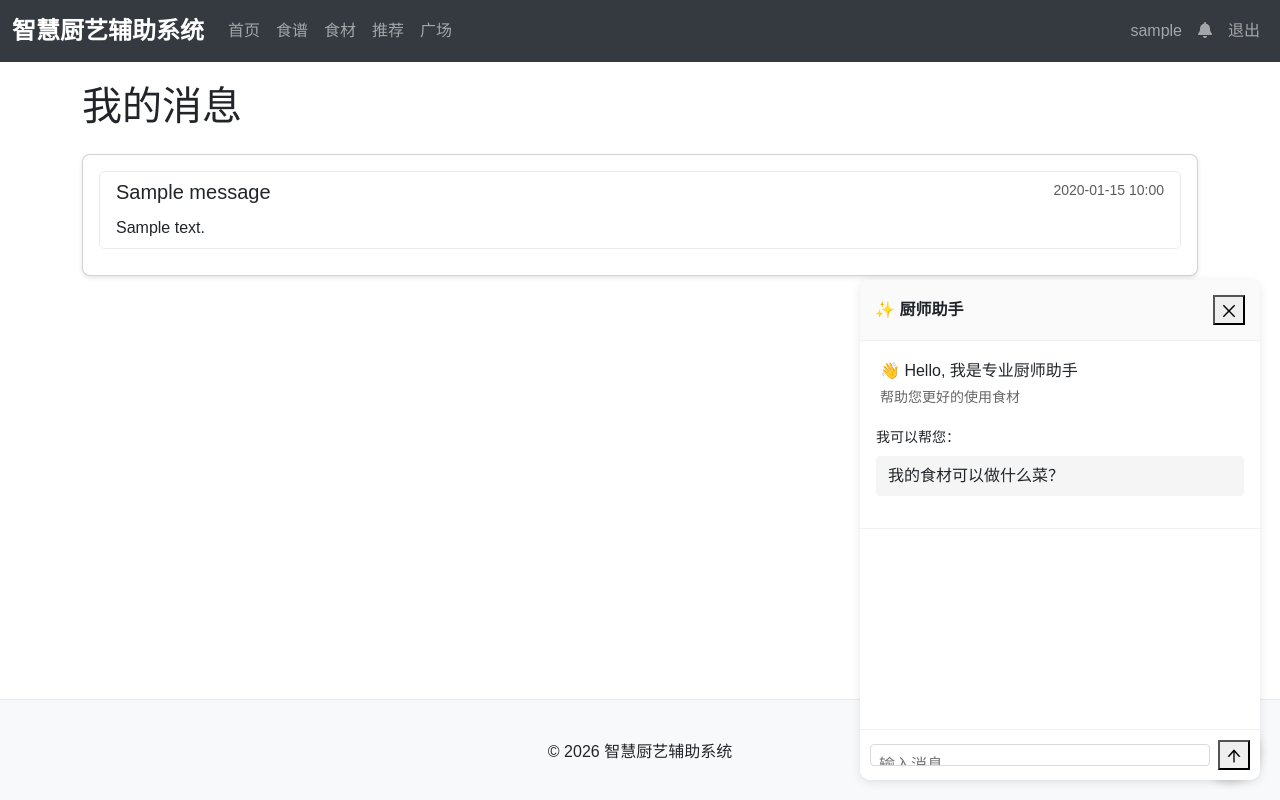
After one commit to Aprilcry/BYSJ, a Flask app: page /user/messages in a window 1280 px wide. The commit adds this page. Run offline with Flask 3, Linux system fonts and the light colour scheme; a user stored in the database is signed in; tables that the repository leaves empty hold one stand-in row (values such as "Sample post").

Commit message:
V2.6 添加消息

```diff
--- a/app.py
+++ b/app.py
@@ -8,8 +8,8 @@ from app import app, db
 
 def check_expired_ingredients():
     """检查过期食材并发送邮件提醒"""
-    from app.models import User, UserIngredient, Ingredient, IngredientShelfLife, get_local_time
-    from app import mail
+    from app.models import User, UserIngredient, Ingredient, IngredientShelfLife, get_local_time, Message
+    from app import mail, db
     from flask_mail import Message
     from datetime import timedelta
 
@@ -67,6 +67,21 @@ def check_expired_ingredients():
             except Exception as e:
                 print(f"发送邮件失败：{str(e)}")
 
+            # 创建平台内消息通知
+            try:
+                message_content = body.replace('\n', '<br>')
+                new_message = Message(
+                    user_id=user.id,
+                    title=subject,
+                    content=message_content
+                )
+                db.session.add(new_message)
+                db.session.commit()
+                print(f"已向用户 {user.username} 创建平台内过期食材提醒消息")
+            except Exception as e:
+                print(f"创建消息失败：{str(e)}")
+                db.session.rollback()
+
     print("过期食材检查完成")
 
 if __name__ == '__main__':
--- a/app/__init__.py
+++ b/app/__init__.py
@@ -42,7 +42,7 @@ def load_user(user_id):
     return User.query.get(int(user_id))
 
 # 导入模型
-from app.models import User, Ingredient, UserIngredient, Recipe, RecipeIngredient, RecipeView, SearchRecord, Post, Comment, UserActivity, CookingTip, IngredientCategoryMap, IngredientShelfLife
+from app.models import User, Ingredient, UserIngredient, Recipe, RecipeIngredient, RecipeView, SearchRecord, Post, Comment, UserActivity, CookingTip, IngredientCategoryMap, IngredientShelfLife, Message
 
 # 导入路由
 from app.routes import auth, user, ingredient, recipe, recommendation, plaza, ai
--- a/app/routes/user.py
+++ b/app/routes/user.py
@@ -1,6 +1,6 @@
 from flask import Blueprint, render_template, request, redirect, url_for, flash, jsonify
 from flask_login import login_required, current_user
-from app.models import User, UserIngredient, Ingredient, RecipeView, Recipe, Favorite, Post, PostView
+from app.models import User, UserIngredient, Ingredient, RecipeView, Recipe, Favorite, Post, PostView, Message
 from app import db
 from datetime import datetime, timedelta
 
@@ -175,3 +175,22 @@ def favorite(target_type, target_id):
 @login_required
 def settings():
     return render_template('user/settings.html')
+
+@bp.route('/messages')
+@login_required
+def messages():
+    # 获取用户的消息，按时间倒序排序
+    messages = Message.query.filter_by(user_id=current_user.id).order_by(Message.created_at.desc()).all()
+    # 标记所有消息为已读
+    unread_messages = Message.query.filter_by(user_id=current_user.id, is_read=False).all()
+    for msg in unread_messages:
+        msg.is_read = True
+    db.session.commit()
+    return render_template('user/messages.html', messages=messages)
+
+@bp.route('/unread-message-count')
+@login_required
+def unread_message_count():
+    # 获取用户未读消息数量
+    count = Message.query.filter_by(user_id=current_user.id, is_read=False).count()
+    return jsonify({'count': count})
--- a/app/templates/base.html
+++ b/app/templates/base.html
@@ -72,6 +72,12 @@
                             <a class="nav-link" href="{{ url_for('user.index') }}">{{ current_user.username }}</a>
                         </li>
                         <li class="nav-item">
+                            <a class="nav-link position-relative" href="{{ url_for('user.messages') }}">
+                                <i class="fas fa-bell"></i>
+                                <span id="unread-badge" class="position-absolute top-0 start-100 translate-middle badge rounded-pill bg-danger" style="display: none;">0</span>
+                            </a>
+                        </li>
+                        <li class="nav-item">
                             <a class="nav-link" href="{{ url_for('auth.logout') }}">退出</a>
                         </li>
                         {% else %}
@@ -104,6 +110,33 @@
 
     <script src="https://cdn.jsdelivr.net/npm/bootstrap@5.3.0/dist/js/bootstrap.bundle.min.js"></script>
     {% block scripts %}{% endblock %}
+
+    <script>
+        // 获取未读消息数量
+        function getUnreadMessageCount() {
+            {% if current_user.is_authenticated %}
+            fetch('{{ url_for('user.unread_message_count') }}')
+                .then(response => response.json())
+                .then(data => {
+                    const badge = document.getElementById('unread-badge');
+                    if (data.count > 0) {
+                        badge.textContent = data.count;
+                        badge.style.display = 'inline';
+                    } else {
+                        badge.style.display = 'none';
+                    }
+                })
+                .catch(error => {
+                    console.error('获取未读消息数量失败:', error);
+                });
+            {% endif %}
+        }
+
+        // 页面加载时获取未读消息数量
+        window.onload = function() {
+            getUnreadMessageCount();
+        };
+    </script>
 
     <!-- AI助手小窗按钮 -->
     <div id="ai-assistant-toggle" onclick="toggleAiAssistant()" style="position: fixed; bottom: 20px; right: 20px; z-index: 999; width: 60px; height: 60px; border-radius: 50%; background: #1890ff; color: white; display: flex; align-items: center; justify-content: center; box-shadow: 0 2px 10px rgba(0,0,0,0.2); cursor: pointer; font-size: 24px;">
--- /dev/null
+++ b/app/templates/user/messages.html
@@ -0,0 +1,53 @@
+{% extends 'base.html' %}
+
+{% block title %}我的消息 - 智慧厨艺辅助系统{% endblock %}
+
+{% block content %}
+    <h1 class="mb-4">我的消息</h1>
+
+    <div class="card">
+        <div class="card-body">
+            {% if messages %}
+                <div class="list-group">
+                    {% for message in messages %}
+                        <div class="list-group-item">
+                            <div class="d-flex justify-content-between align-items-start">
+                                <h5 class="mb-1">{{ message.title }}</h5>
+                                <small class="text-muted">{{ message.created_at.strftime('%Y-%m-%d %H:%M') }}</small>
+                            </div>
+                            <div class="mt-2" style="white-space: pre-wrap;">{{ message.content | safe }}</div>
+                        </div>
+                    {% endfor %}
+                </div>
+            {% else %}
+                <div class="text-center py-5">
+                    <div class="mb-3">
+                        <i class="bi bi-envelope" style="font-size: 48px; color: #ccc;"></i>
+                    </div>
+                    <h3>暂无消息</h3>
+                    <p>当有食材过期提醒时，这里会显示通知</p>
+                </div>
+            {% endif %}
+        </div>
+    </div>
+{% endblock %}
+
+{% block styles %}
+    <style>
+        .list-group-item {
+            border: 1px solid #e9ecef;
+            border-radius: 8px;
+            margin-bottom: 10px;
+            transition: all 0.3s ease;
+        }
+
+        .list-group-item:hover {
+            box-shadow: 0 2px 8px rgba(0, 0, 0, 0.1);
+        }
+
+        .card {
+            border-radius: 8px;
+            box-shadow: 0 2px 4px rgba(0, 0, 0, 0.1);
+        }
+    </style>
+{% endblock %}
```
Also changed, not shown: app/models.py (+10 -0 lines).
